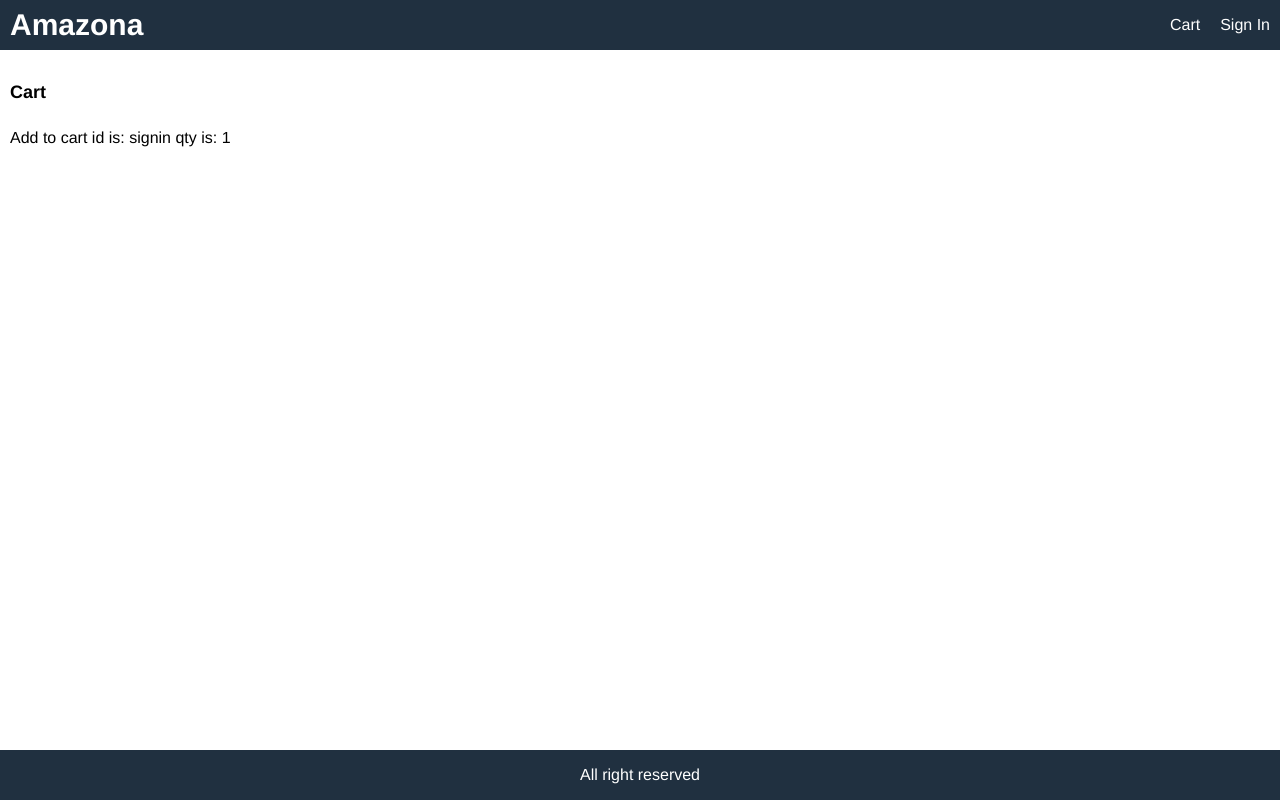
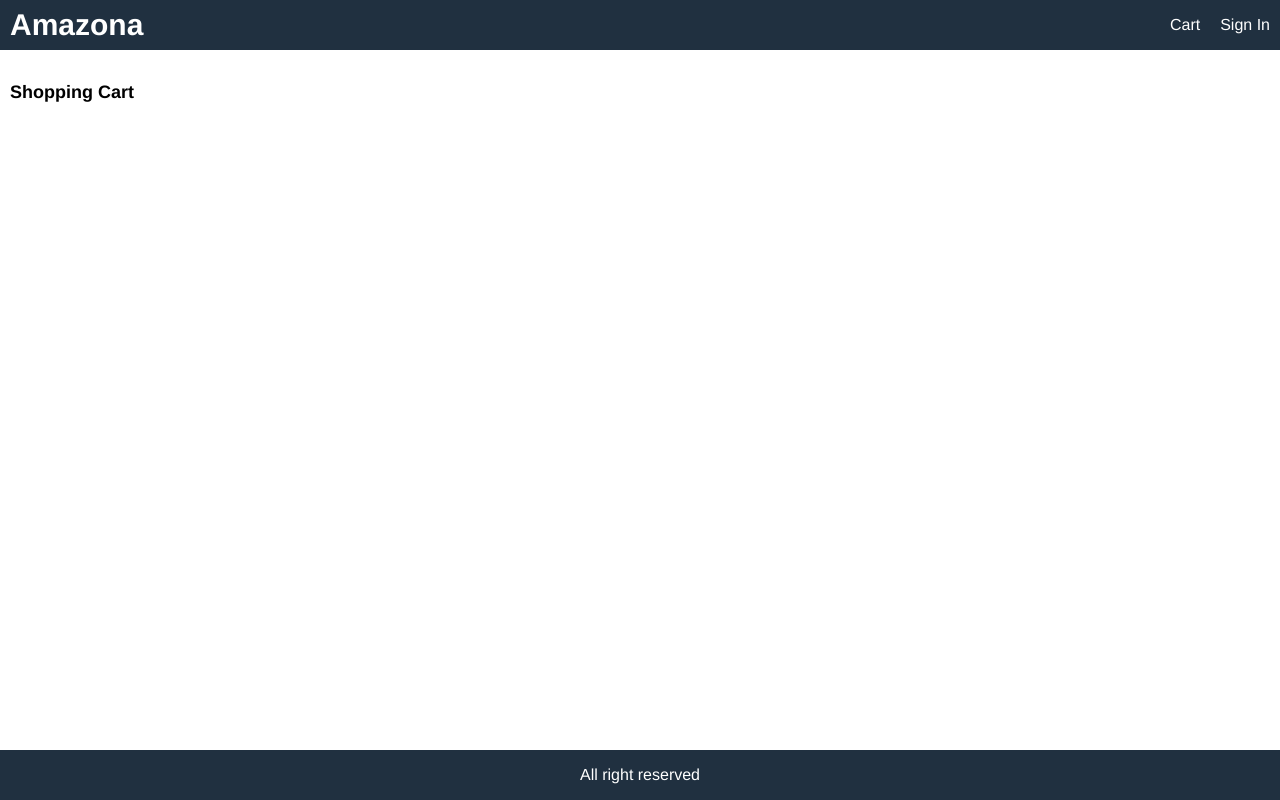
Before and after one commit to Awais512/Amazon-Clone-with-React-and-Node, a React (Create React App) app: page /cart/signin in a window 1280 px wide. Built offline with nearby package versions, Linux system fonts and the light colour scheme; no server answers.

Commit message:
Add to cart action bug fixing

```diff
--- a/src/App.js
+++ b/src/App.js
@@ -1,4 +1,4 @@
-import { Route } from 'react-router';
+import { Route } from 'react-router-dom';
 import Footer from './components/Footer';
 import Header from './components/Header';
 import CartScreen from './screen/CartScreen';
--- a/src/actions/cartActions.js
+++ b/src/actions/cartActions.js
@@ -2,7 +2,7 @@ import Axios from 'axios';
 import { CART_ADD_ITEM } from '../constants/cartConstants';
 
 export const addToCart = (productId, qty) => async (dispatch, getState) => {
-  const { data } = Axios.get(`/api/products/${productId}`);
+  const { data } = await Axios.get(`/api/products/${productId}`);
   dispatch({
     type: CART_ADD_ITEM,
     payload: {
@@ -14,4 +14,5 @@ export const addToCart = (productId, qty) => async (dispatch, getState) => {
       qty,
     },
   });
+  localStorage.setItem('cartItems', JSON.stringify(getState().cart.cartItems));
 };
--- a/src/components/Header.js
+++ b/src/components/Header.js
@@ -1,7 +1,10 @@
 import React from 'react';
 import { Link } from 'react-router-dom';
+import { useSelector } from 'react-redux';
 
 const Header = () => {
+  const cart = useSelector((state) => state.cart);
+  const { cartItems } = cart;
   return (
     <header className='row'>
       <div>
@@ -10,8 +13,13 @@ const Header = () => {
         </Link>
       </div>
       <div>
-        <Link to='/cart'>Cart</Link>
-        <Link to='signin'>Sign In</Link>
+        <Link to='/cart'>
+          Cart
+          {cartItems.length > 0 && (
+            <span className='badge'>{cartItems.length}</span>
+          )}
+        </Link>
+        <Link to='/signin'>Sign In</Link>
       </div>
     </header>
   );
--- a/src/components/Product.js
+++ b/src/components/Product.js
@@ -9,9 +9,9 @@ function Product({ product }) {
         <img className='medium' src={product.image} alt='product' />
       </Link>
       <div className='card-body'>
-        <a href='product.html'>
+        <Link to={`/product/${product._id}`}>
           <h2>{product.name}</h2>
-        </a>
+        </Link>
         <Rating rating={product.rating} numReviews={product.numReviews} />
         <div className='price'>${product.price}</div>
       </div>
--- a/src/index.css
+++ b/src/index.css
@@ -176,3 +176,12 @@ img.large {
   color: #a02020;
   background-color: #ffe0e0;
 }
+
+.badge {
+  background-color: #f02020;
+  color: #ffffff;
+  border-radius: 50%;
+  padding: 0.2rem 0.7rem;
+  font-size: 1.4rem;
+  margin-left: 0.2rem;
+}
--- a/src/reducers/cartReducers.js
+++ b/src/reducers/cartReducers.js
@@ -1,6 +1,6 @@
 import { CART_ADD_ITEM } from '../constants/cartConstants';
 
-export const productDetailsReducer = (state = { cartItems: [] }, action) => {
+export const cartReducer = (state = { cartItems: [] }, action) => {
   switch (action.type) {
     case CART_ADD_ITEM:
       const item = action.payload;
@@ -15,7 +15,6 @@ export const productDetailsReducer = (state = { cartItems: [] }, action) => {
       } else {
         return { ...state, cartItems: [...state.cartItems, item] };
       }
-
     default:
       return state;
   }
--- a/src/screen/CartScreen.js
+++ b/src/screen/CartScreen.js
@@ -1,16 +1,26 @@
-import React from 'react';
+import React, { useEffect } from 'react';
+import { useDispatch } from 'react-redux';
+import { addToCart } from '../actions/cartActions';
+import MessageBox from '../components/MessageBox';
+import { Link } from 'react-router-dom';
 
 const CartScreen = (props) => {
   const productId = props.match.params.id;
   const qty = props.location.search
     ? Number(props.location.search.split('=')[1])
     : 1;
+  const dispatch = useDispatch();
+  useEffect(() => {
+    if (productId) {
+      dispatch(addToCart(productId, qty));
+    }
+  }, [dispatch, productId, qty]);
+
   return (
-    <div>
-      <h1>Cart</h1>
-      <p>
-        Add to cart id is: {productId} qty is: {qty}
-      </p>
+    <div className='row top'>
+      <div className='col-2'>
+        <h1>Shopping Cart</h1>
+      </div>
     </div>
   );
 };
--- a/src/store.js
+++ b/src/store.js
@@ -1,14 +1,22 @@
 import { applyMiddleware, combineReducers, compose, createStore } from 'redux';
 import thunk from 'redux-thunk';
+import { cartReducer } from './reducers/cartReducers';
 import {
   productDetailsReducer,
   productListReducer,
 } from './reducers/productReducer';
 
-const initialState = {};
+const initialState = {
+  cart: {
+    cartItems: localStorage.getItem('cartItems')
+      ? JSON.parse(localStorage.getItem('cartItems'))
+      : [],
+  },
+};
 const reducer = combineReducers({
   productList: productListReducer,
   productDetails: productDetailsReducer,
+  cart: cartReducer,
 });
 
 const composeEnhancer = window.__REDUX_DEVTOOLS_EXTENSION_COMPOSE__ || compose;
```
